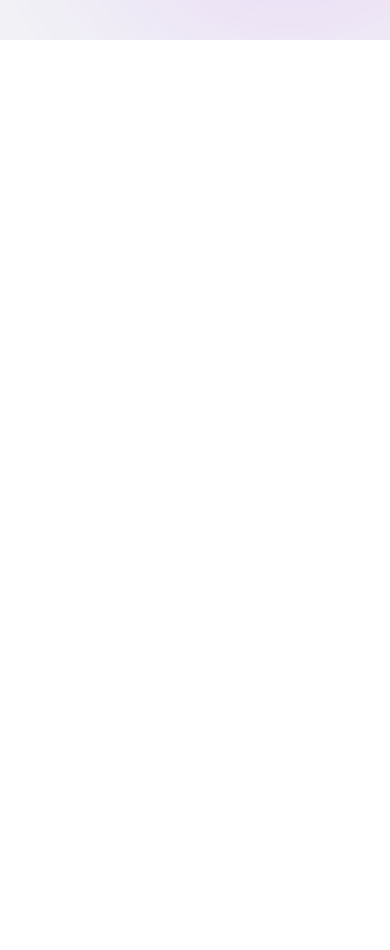
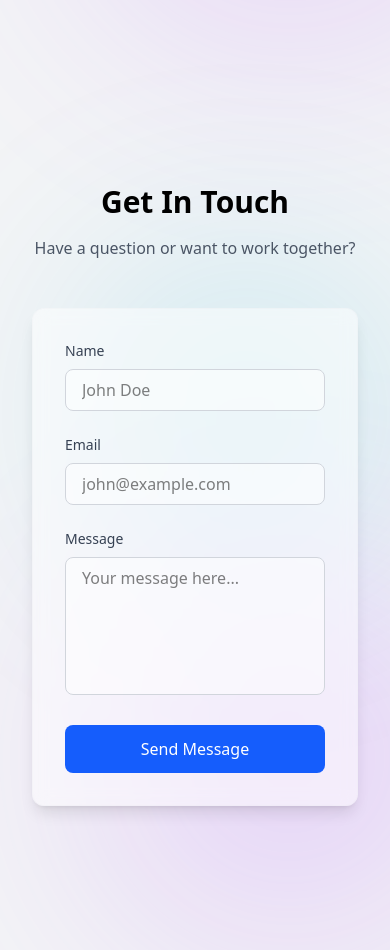
Before and after one commit to AndresElacion/portfolio-final, a React (Vite) app: page / in a window 390 px wide. Shown: the part 8880-9830 px from the top of the page. Before the commit the page ends 8920 px from the top, so only its background shows below. Built offline with nearby package versions, Linux system fonts and the light colour scheme; no server answers.

Commit message:
contact done

```diff
--- /dev/null
+++ b/src/Pages/ContactForm.tsx
@@ -0,0 +1,171 @@
+import { useState, FormEvent, useEffect } from 'react';
+import emailjs from '@emailjs/browser';
+
+emailjs.init(import.meta.env.VITE_EMAILJS_PUBLIC_KEY);
+
+interface FormData {
+  name: string;
+  email: string;
+  message: string;
+}
+
+export default function ContactForm() {
+    const [formData, setFormData] = useState<FormData>({
+        name: '',
+        email: '',
+        message: ''
+    });
+    const [loading, setLoading] = useState(false);
+    const [success, setSuccess] = useState(false);
+    const [error, setError] = useState('');
+
+    useEffect(() => {
+        let timeoutId: NodeJS.Timeout;
+
+        if (success) {
+            timeoutId = setTimeout(() => {
+                setSuccess(false);
+            }, 3000); // Message disappears after 3 seconds
+        }
+
+        return () => {
+            if (timeoutId) {
+                clearTimeout(timeoutId);
+            }
+        };
+    }, [success]);
+
+    const handleSubmit = async (e: FormEvent) => {
+        e.preventDefault();
+        setLoading(true);
+        setError('');
+
+        try {
+            await emailjs.send(
+                import.meta.env.VITE_EMAILJS_SERVICE_ID,
+                import.meta.env.VITE_EMAILJS_TEMPLATE_ID,
+                {
+                    from_name: formData.name,
+                    from_email: formData.email,
+                    message: formData.message,
+                    to_name: 'Andres',
+                    reply_to: formData.email
+                },
+                import.meta.env.VITE_EMAILJS_PUBLIC_KEY
+            );
+
+            setSuccess(true);
+            setFormData({ name: '', email: '', message: '' });
+        } catch (error) {
+            console.error(error);
+            setError('Failed to send message. Please try again.');
+        } finally {
+            setLoading(false);
+        }
+    };
+
+    return (
+        <section id="contact" className="py-16 px-4">
+            <div className="max-w-4xl mx-auto">
+                <div className="text-center mb-12">
+                    <h2 className="text-3xl md:text-4xl font-bold mb-4 dark:text-gray-200">
+                        Get In Touch
+                    </h2>
+                    <p className="text-gray-600 dark:text-gray-400">
+                        Have a question or want to work together?
+                    </p>
+                </div>
+
+                <form
+                    onSubmit={handleSubmit}
+                    className="space-y-6 bg-white/50 dark:bg-gray-800/50
+                             backdrop-blur-sm p-8 rounded-xl border
+                             border-gray-200/20 dark:border-gray-700/20
+                             shadow-lg hover:shadow-xl transition-all duration-300"
+                >
+                    <div className="grid grid-cols-1 md:grid-cols-2 gap-6">
+                        <div>
+                            <label className="block text-sm font-medium text-gray-700 dark:text-gray-300 mb-2">
+                                Name
+                            </label>
+                            <input
+                                type="text"
+                                value={formData.name}
+                                onChange={(e) => setFormData({...formData, name: e.target.value})}
+                                required
+                                className="w-full px-4 py-2 rounded-lg border border-gray-300
+                                         dark:border-gray-600 bg-white/50 dark:bg-gray-900/50
+                                         focus:ring-2 focus:ring-blue-500 focus:border-transparent
+                                         dark:text-gray-200 transition-all duration-300"
+                                placeholder="John Doe"
+                            />
+                        </div>
+
+                        <div>
+                            <label className="block text-sm font-medium text-gray-700 dark:text-gray-300 mb-2">
+                                Email
+                            </label>
+                            <input
+                                type="email"
+                                value={formData.email}
+                                onChange={(e) => setFormData({...formData, email: e.target.value})}
+                                required
+                                className="w-full px-4 py-2 rounded-lg border border-gray-300
+                                         dark:border-gray-600 bg-white/50 dark:bg-gray-900/50
+                                         focus:ring-2 focus:ring-blue-500 focus:border-transparent
+                                         dark:text-gray-200 transition-all duration-300"
+                                placeholder="john@example.com"
+                            />
+                        </div>
+                    </div>
+
+                    <div>
+                        <label className="block text-sm font-medium text-gray-700 dark:text-gray-300 mb-2">
+                            Message
+                        </label>
+                        <textarea
+                            value={formData.message}
+                            onChange={(e) => setFormData({...formData, message: e.target.value})}
+                            required
+                            rows={5}
+                            className="w-full px-4 py-2 rounded-lg border border-gray-300
+                                     dark:border-gray-600 bg-white/50 dark:bg-gray-900/50
+                                     focus:ring-2 focus:ring-blue-500 focus:border-transparent
+                                     dark:text-gray-200 transition-all duration-300 resize-none"
+                            placeholder="Your message here..."
+                        />
+                    </div>
+
+                    {error && (
+                        <div className="text-red-500 text-sm bg-red-50 dark:bg-red-900/10
+                                      p-3 rounded-lg">{error}</div>
+                    )}
+
+                    {success && (
+                        <div className="text-green-500 text-sm bg-green-50 dark:bg-green-900/10
+                                      p-3 rounded-lg">Message sent successfully!</div>
+                    )}
+
+                    <button
+                        type="submit"
+                        disabled={loading}
+                        className="w-full px-6 py-3 bg-blue-600 text-white rounded-lg
+                                 hover:bg-blue-700 focus:outline-none focus:ring-2
+                                 focus:ring-blue-500 focus:ring-offset-2 transition-all
+                                 duration-300 disabled:opacity-50 disabled:cursor-not-allowed"
+                    >
+                        {loading ? (
+                            <span className="flex items-center justify-center">
+                                <svg className="animate-spin h-5 w-5 mr-3" viewBox="0 0 24 24">
+                                    <circle className="opacity-25" cx="12" cy="12" r="10" stroke="currentColor" strokeWidth="4" fill="none"/>
+                                    <path className="opacity-75" fill="currentColor" d="M4 12a8 8 0 018-8V0C5.373 0 0 5.373 0 12h4zm2 5.291A7.962 7.962 0 014 12H0c0 3.042 1.135 5.824 3 7.938l3-2.647z"/>
+                                </svg>
+                                Sending...
+                            </span>
+                        ) : 'Send Message'}
+                    </button>
+                </form>
+            </div>
+        </section>
+    );
+}
--- a/src/Pages/Home.tsx
+++ b/src/Pages/Home.tsx
@@ -4,6 +4,7 @@ import Skills from "./Skills"
 import Projects from "./Projects"
 import { Typewriter } from 'react-simple-typewriter'
 import { FaGithub, FaLinkedin, FaArrowDown } from 'react-icons/fa'
+import ContactForm from "./ContactForm";
 
 export default function Home() {
     return (
@@ -54,15 +55,17 @@ export default function Home() {
                         {/* CTA Buttons */}
                         <div className="flex justify-center gap-4 mb-8">
                             <a
-                                href="#contact"
+                                href="mailto:andreselacion5@gmail.com"
                                 className="px-8 py-3 bg-blue-600 text-white rounded-lg hover:bg-blue-700 transition-colors"
                             >
                                 Get in Touch
                             </a>
                             <a
-                                href="/resume.pdf"
+                                href="/asset/ElacionAndresIII.pdf"
+                                download="Andres_Elacion_Resume.pdf"
                                 className="px-8 py-3 border border-blue-600 text-blue-600 dark:text-blue-400 rounded-lg hover:bg-blue-600/10 transition-colors"
                                 target="_blank"
+                                rel="noopener noreferrer"
                             >
                                 Download CV
                             </a>
@@ -124,6 +127,26 @@ export default function Home() {
                         <Projects />
                     </div>
                 </section>
+
+                {/* Contact Section */}
+                <section className="relative min-h-screen py-20">
+                    <BlurCircle
+                        color="bg-cyan-500"
+                        position="top-1/4 right-0"
+                        size="w-72 h-72"
+                        opacity="opacity-20"
+                    />
+                    <BlurCircle
+                        color="bg-purple-500"
+                        position="bottom-0 left-1/4"
+                        size="w-96 h-96"
+                        opacity="opacity-20"
+                    />
+
+                    <div className="relative container mx-auto px-4 sm:px-6 lg:px-8">
+                        <ContactForm />
+                    </div>
+                </section>
             </main>
         </section>
     );
--- a/tsconfig.app.json
+++ b/tsconfig.app.json
@@ -22,5 +22,5 @@
     "noFallthroughCasesInSwitch": true,
     "noUncheckedSideEffectImports": true
   },
-  "include": ["src"]
+  "include": ["src", "supabase/functions/send-email/index.ts"]
 }
```
Also changed, not shown: package.json (+8 -0 lines), src/types.ts (+14 -0 lines), 2 other files (tests, documents, lock files or other folders).
